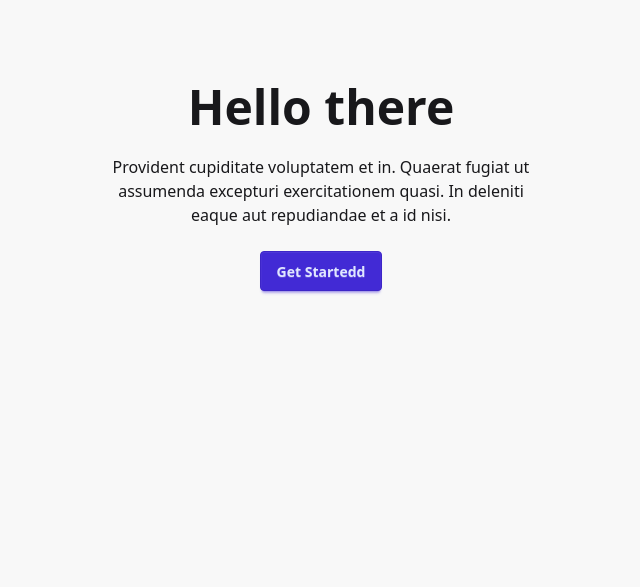
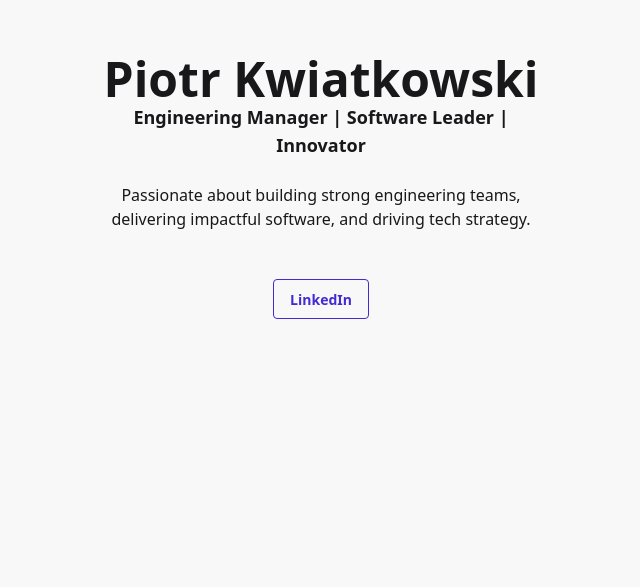
Before and after one commit to PKwiato/KwiatoDaisyUI, an Angular app: page / in a window 1280 px wide. Shown: the part 213-800 px from the top of the page, without its empty margins (319-959 px from the left). Built offline with nearby package versions, Linux system fonts and the light colour scheme.

Commit message:
adding proper contect to my landing page

```diff
--- a/src/app/core/layout/header/header.component.html
+++ b/src/app/core/layout/header/header.component.html
@@ -1,12 +1,20 @@
 <div class="hero bg-base-200 min-h-screen">
     <div class="hero-content text-center">
       <div class="max-w-md">
-        <h1 class="text-5xl font-bold">Hello there</h1>
+        <h1 class="text-5xl font-bold">Piotr Kwiatkowski</h1>
+        <p class="text-lg text-base-content font-bold">Engineering Manager | Software Leader | Innovator</p>
         <p class="py-6">
-          Provident cupiditate voluptatem et in. Quaerat fugiat ut assumenda excepturi exercitationem
-          quasi. In deleniti eaque aut repudiandae et a id nisi.
+          Passionate about building strong engineering teams, delivering impactful software, and driving tech strategy.
         </p>
-        <button class="btn btn-primary">Get Startedd</button>
+
+    <div class="mt-6 flex justify-center gap-1">
+      <a
+        href="https://www.linkedin.com/in/piotrkwiatkowski84/"
+        target="_blank"
+        class="btn btn-outline btn-primary"
+      >
+        LinkedIn
+      </a>
       </div>
     </div>
   </div>
```
